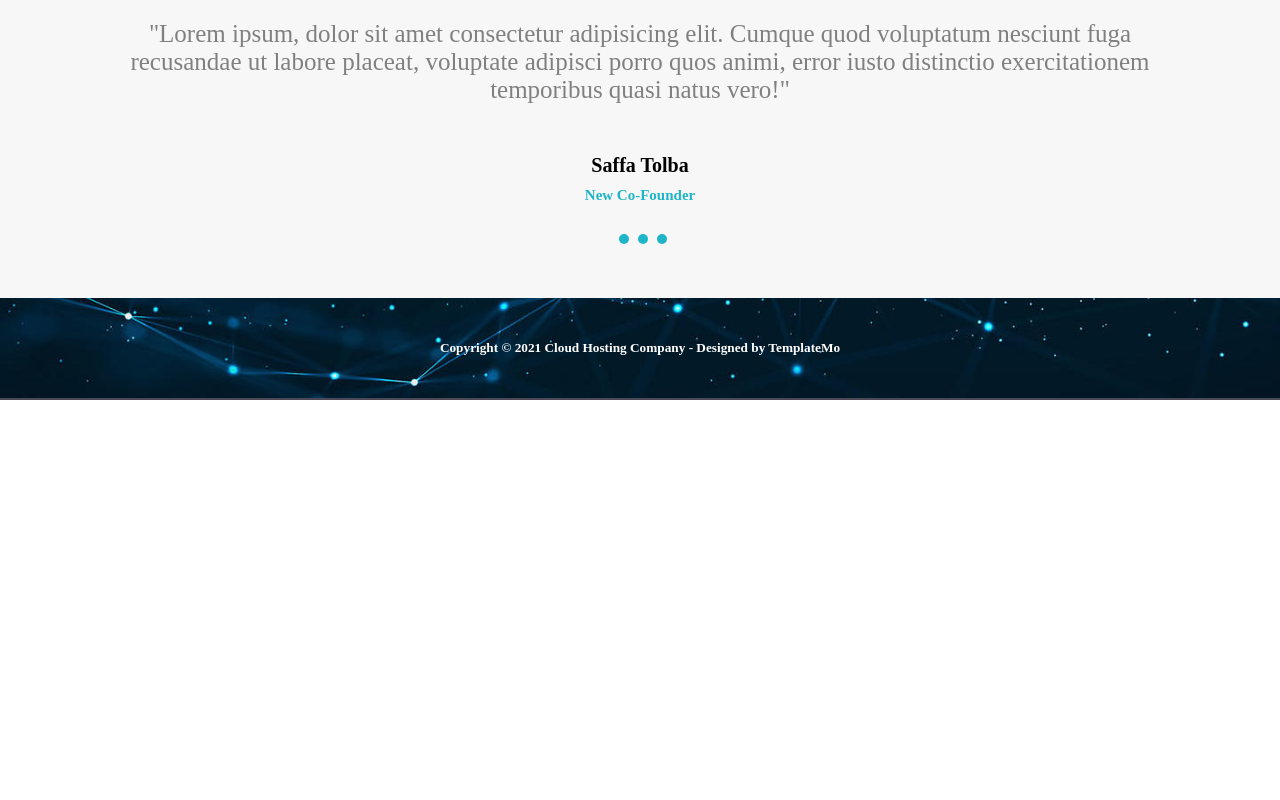
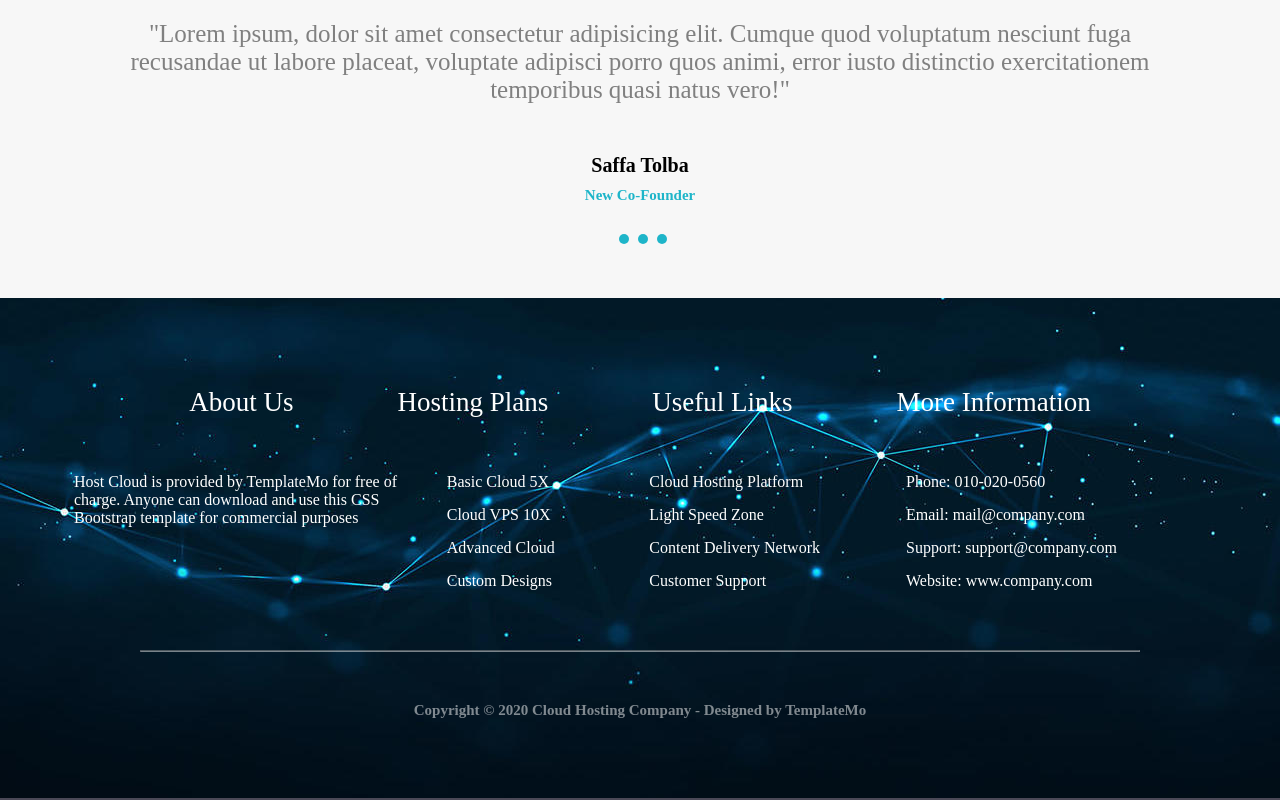
Before and after one commit to SaffaAhmad1/G2, a plain HTML site: page index.html in a window 1280 px wide. Shown: the part 3648-4448 px from the top of the page. Before the commit the page ends 4048 px from the top, so only its background shows below. Drawn offline with Linux system fonts and the light colour scheme.

Commit message:
first commit

```diff
--- a/index.html
+++ b/index.html
@@ -271,7 +271,43 @@
         <!--start footer-->
         <footer>
             <div class="container">
-                  <h5>Copyright &copy; 2021 Cloud Hosting Company - Designed by TemplateMo</h5>
+                <div class="l1">
+                    <ul>
+                        <li>About Us</li>
+                        <li>Hosting Plans</li>
+                        <li>Useful Links</li>
+                        <li>More Information</li>
+                    </ul>
+                </div>
+                <div class="l2">
+                    <ul>
+                        <li>Host Cloud is provided by TemplateMo for free of charge. Anyone can download and use this CSS Bootstrap template for commercial purposes</li>
+                    </ul>
+                    <ul>
+                        <li>Basic Cloud 5X</li>
+                        <li>Cloud VPS 10X</li>
+                        <li>Advanced Cloud</li>
+                        <li>Custom Designs</li>
+
+                    </ul>
+                    <ul>
+                        <li>Cloud Hosting Platform</li>
+                        <li>Light Speed Zone</li>
+                        <li>Content Delivery Network</li>
+                        <li>Customer Support</li>
+
+                    </ul>
+                    <ul>
+                        <li>Phone: 010-020-0560</li>
+                        <li>Email: mail@company.com</li>
+                        <li>Support: support@company.com</li>
+                        <li>Website: www.company.com</li>
+                    </ul>
+                </div>
+                <div class="copy">
+                    <hr>
+                    <h5>Copyright © 2020 Cloud Hosting Company - Designed by TemplateMo</h5>
+                </div>
             </div>
         </footer>
 
--- a/styles.css
+++ b/styles.css
@@ -459,8 +459,39 @@ footer .container{
     flex-direction: column;
     justify-content: center;
     align-items: center;
-    height: 100px;
+    height: 500px;
+}
+footer .container .l1 ul {
+    list-style: none;
+}
+footer .container .l1 ul li{
+    display: inline-block;
+    color: white;
+    margin: 50px;
+    margin-top: 10px;
+    font-size: 27px;
+}
+footer .container .l2{
+    display: flex;
+}
+footer .container .l2 ul{
+    list-style: none;
+}
+footer .container .l2 ul li{
+    display: inline-block;
+    color: white;
+    margin: 10px;
+    margin-top: 5px;
+}
+footer .container hr{
+    opacity: 0.5;
+    margin: 50px;
+    width: 1000px;
 }
 footer .container h5{
     color: white;
+    opacity: 0.5;
+    font-size: 15px;
+    text-align: center;
+
 }
```
